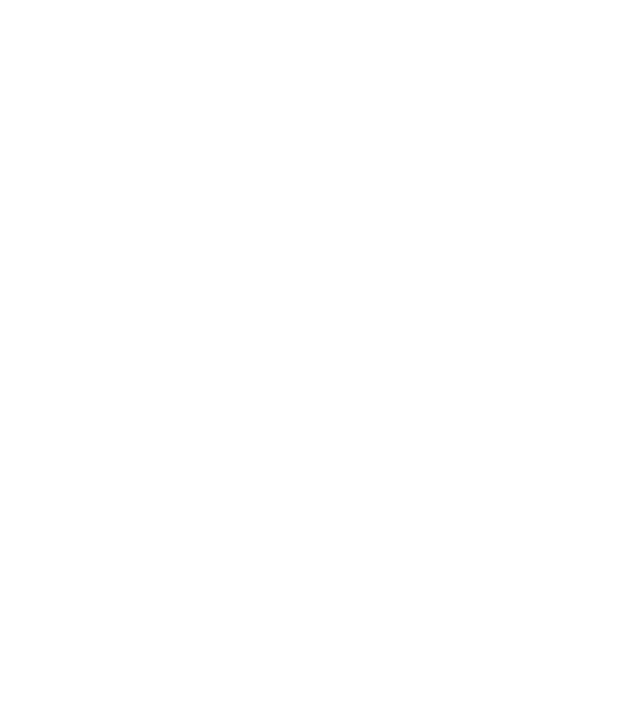
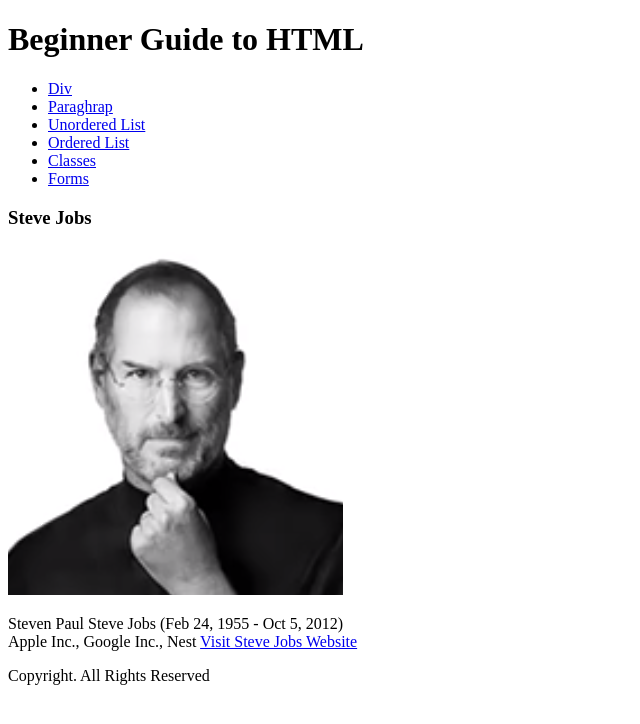
Before and after one commit to yasminefouad/SteveJobs, a plain HTML site: page SteveJobs.html in a window 1280 px wide. Shown: the whole page, without its empty margins (0-640 px from the left). Drawn offline with Linux system fonts and the light colour scheme.

Commit message:
task needed

```diff
--- a/SteveJobs.html
+++ b/SteveJobs.html
@@ -1,34 +1,41 @@
 <!DOCTYPE html>
 <html lang="en">
+
 <head>
     <meta charset="UTF-8">
     <meta name="viewport" content="width=device-width, initial-scale=1.0">
     <meta http-equiv="X-UA-Compatible" content="ie=edge">
     <title>SteveJobs</title>
 </head>
+
 <body>
     <header>
-
+        <h1>Beginner Guide to HTML</h1>
     </header>
 
     <nav>
-
+        <ul>
+            <li><a href="#">Div</a></li>
+            <li><a href="#">Paraghrap</a></li>
+            <li><a href="#">Unordered List</a></li>
+            <li><a href="#">Ordered List</a></li>
+            <li><a href="#">Classes</a></li>
+            <li><a href="#">Forms</a></li>
+        </ul>
     </nav>
 
     <main>
-<article>
-    <h3></h3>
-    <img src="">
-    <p>
-        <a href="">
-
-        </a>
-    </p>
-</article>
+        <article>
+            <h3>Steve Jobs</h3>
+            <img src="images/Steve.png">
+            <p>Steven Paul Steve Jobs (Feb 24, 1955 - Oct 5, 2012)<br>Apple Inc., Google Inc., Nest <a href="#">Visit
+                    Steve Jobs Website</a></p>
+        </article>
     </main>
 
     <footer>
-
+        <p>Copyright. All Rights Reserved</p>
     </footer>
 </body>
+
 </html>
```
Also changed, not shown: other.html (deleted, +0 -12 lines), design-01/design-01.png (added).
